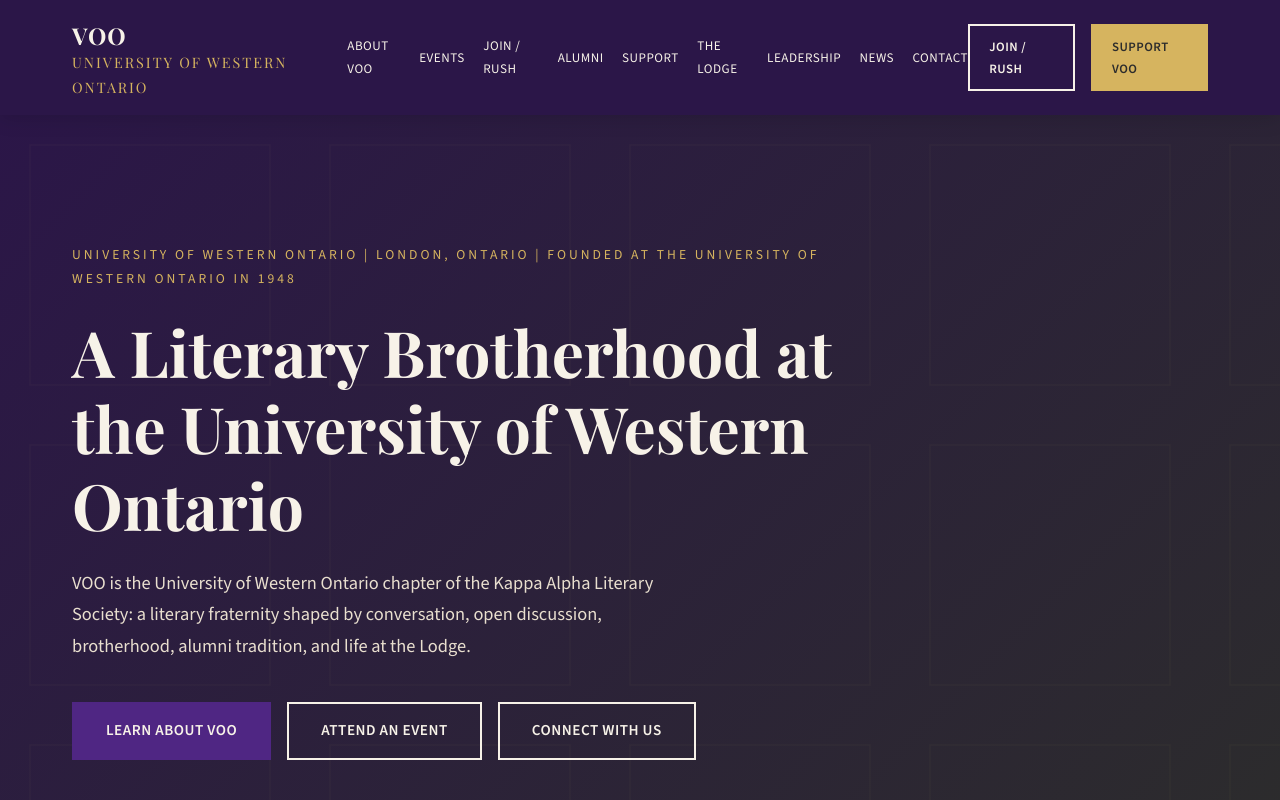
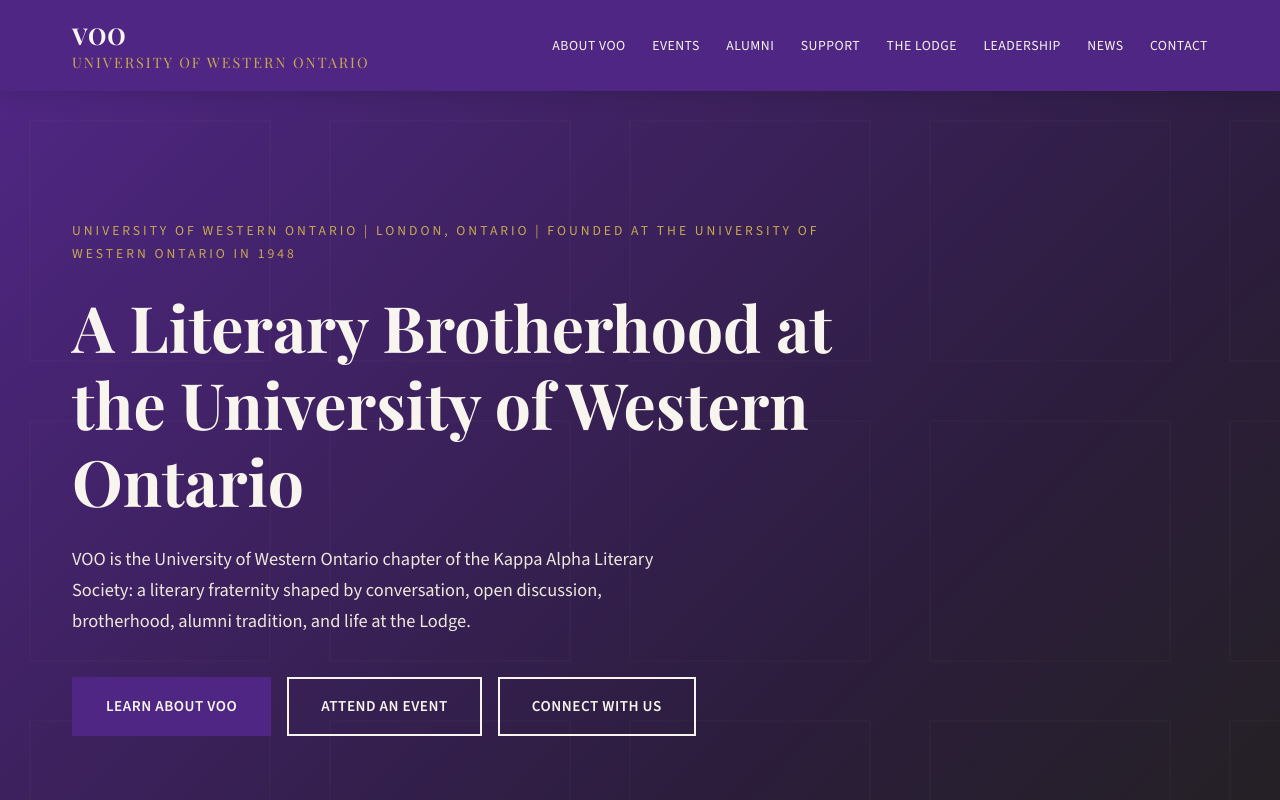
Before and after one commit to salad-vr/VOO, a plain HTML site: page index.html in a window 1280 px wide. Shown: the top 800 px of the page. Drawn offline with nearby package versions, Linux system fonts and the light colour scheme.

Commit message:
Simplify header and update UWO colours

```diff
--- a/style.css
+++ b/style.css
@@ -2,16 +2,16 @@
 
 :root {
   /* Color Palette: University of Western Ontario-inspired purple, ivory, charcoal, and gold */
-  --deep-green: #2b1648;
-  --deep-green-light: #3d2263;
+  --deep-green: #4f2683;
+  --deep-green-light: #6d4aa0;
   --burgundy: #4f2683;
-  --burgundy-light: #6f4aa3;
-  --cream: #f7f2e8;
-  --cream-dark: #e9dfcf;
+  --burgundy-light: #6d4aa0;
+  --cream: #f8f5ee;
+  --cream-dark: #eee7dc;
   --charcoal: #2c2c2c;
   --charcoal-light: #3d3d3d;
-  --gold: #d6b45f;
-  --gold-light: #e3c778;
+  --gold: #c7a94f;
+  --gold-light: #d8bf6a;
   --white: #ffffff;
   --text-primary: #2c2c2c;
   --text-secondary: #5a5a5a;
@@ -162,6 +162,7 @@
   display: flex;
   justify-content: space-between;
   align-items: center;
+  gap: 3rem;
   padding: 1rem var(--container-padding);
   max-width: var(--container-max);
   margin: 0 auto;
@@ -188,16 +189,21 @@
 .nav-desktop {
   display: flex;
   align-items: center;
-  gap: 1.15rem;
+  gap: 1.65rem;
+  margin-left: auto;
 }
 
 .nav-desktop a {
   color: var(--cream);
-  font-size: 0.82rem;
+  font-size: 0.86rem;
   font-weight: 500;
   letter-spacing: 0.5px;
   text-transform: uppercase;
   position: relative;
+}
+
+.nav-desktop a[href="join.html"] {
+  display: none;
 }
 
 .nav-desktop a::after {
@@ -220,8 +226,7 @@
 }
 
 .nav-actions {
-  display: flex;
-  gap: 1rem;
+  display: none;
 }
 
 .nav-actions .btn {
@@ -241,7 +246,7 @@
 
 /* Hero Section */
 .hero {
-  background: linear-gradient(135deg, var(--deep-green) 0%, var(--charcoal) 100%);
+  background: linear-gradient(135deg, #4f2683 0%, #2c1d3d 68%, #242124 100%);
   color: var(--cream);
   padding: 8rem 0 6rem;
   position: relative;
```
